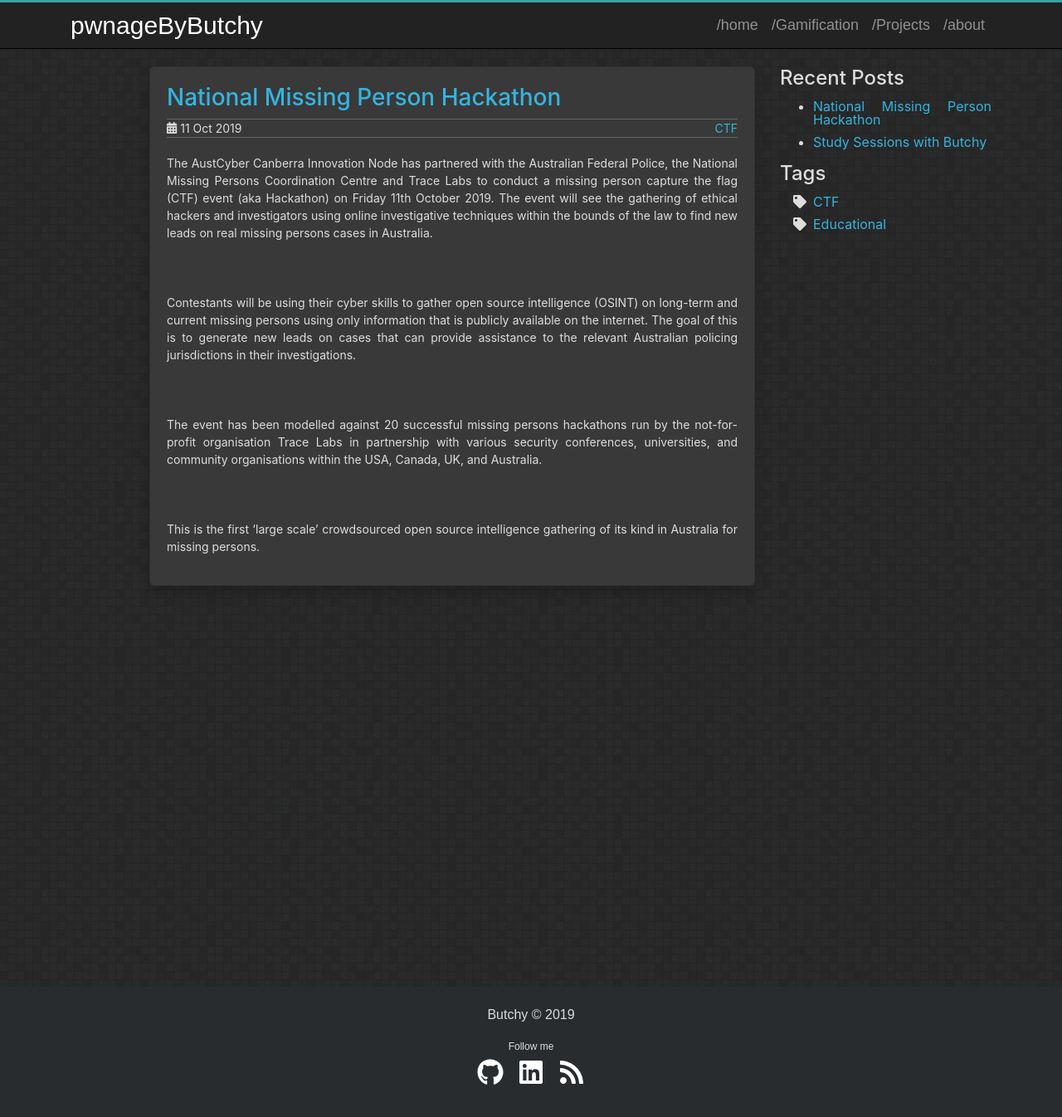
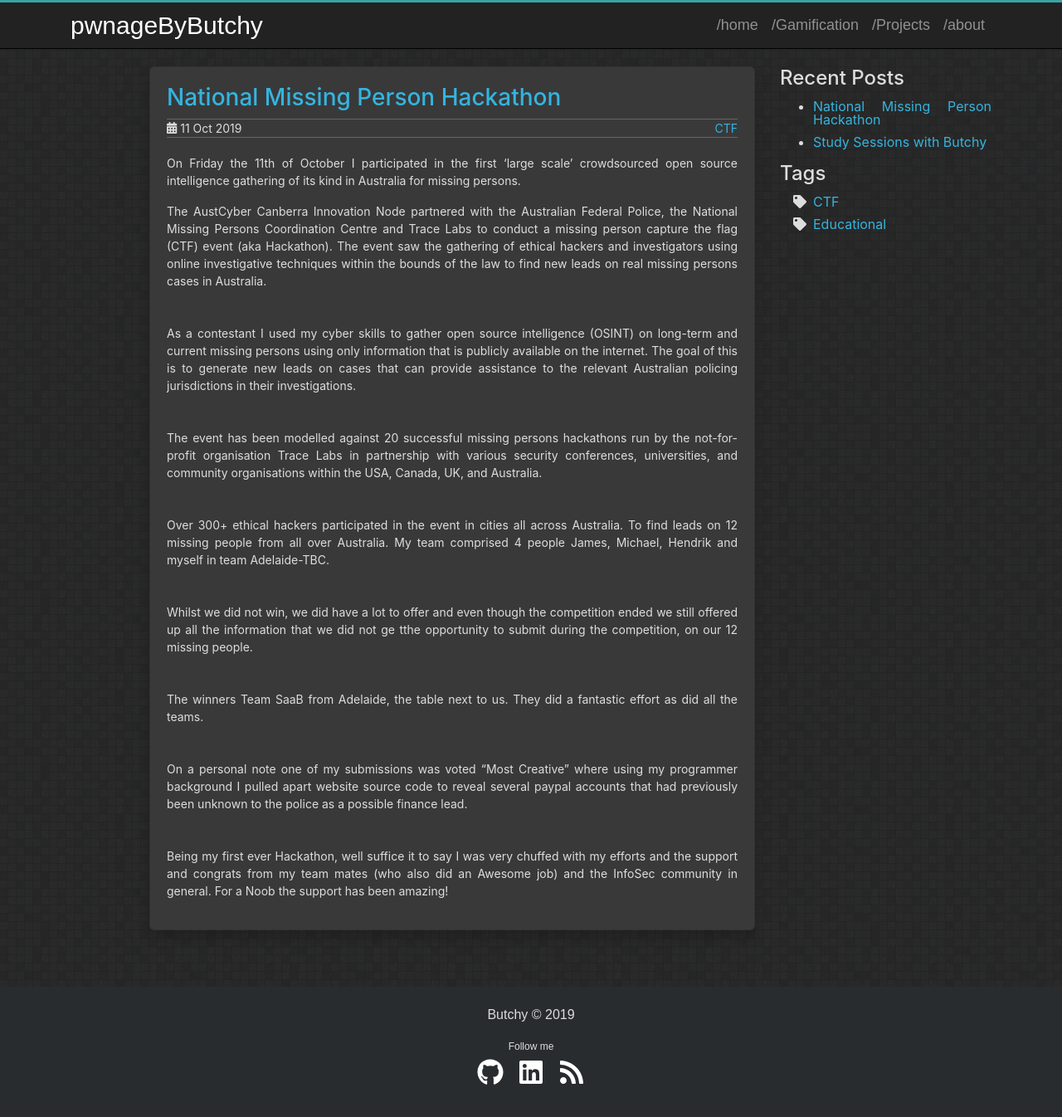
Before and after one commit to pwnageByButchy/pwnageByButchy.github.io, a Jekyll site: the page built from _posts/2019-10-11-national-missing-person-hackathon.md, in a window 1280 px wide and 1371 px high. Shown: the top 1346 px of the window at 83% size. Built offline with Jekyll 4.4.1, drawn with Linux system fonts in a browser that asks for light colours.

Commit message:
Update 2019-10-11-national-missing-person-hackathon.md

```diff
--- a/_posts/2019-10-11-national-missing-person-hackathon.md
+++ b/_posts/2019-10-11-national-missing-person-hackathon.md
@@ -5,11 +5,20 @@
 tags:
  - CTF
 ---
+On Friday the 11th of October I participated in the first ‘large scale’ crowdsourced open source intelligence gathering of its kind in Australia for missing persons.
 
-The AustCyber Canberra Innovation Node has partnered with the Australian Federal Police, the National Missing Persons Coordination Centre and Trace Labs to conduct a missing person capture the flag (CTF) event (aka Hackathon) on Friday 11th October 2019. The event will see the gathering of ethical hackers and investigators using online investigative techniques within the bounds of the law to find new leads on real missing persons cases in Australia.
-<br /><br />
-Contestants will be using their cyber skills to gather open source intelligence (OSINT) on long-term and current missing persons using only information that is publicly available on the internet. The goal of this is to generate new leads on cases that can provide assistance to the relevant Australian policing jurisdictions in their investigations.
-<br /><br />
+The AustCyber Canberra Innovation Node partnered with the Australian Federal Police, the National Missing Persons Coordination Centre and Trace Labs to conduct a missing person capture the flag (CTF) event (aka Hackathon). The event saw the gathering of ethical hackers and investigators using online investigative techniques within the bounds of the law to find new leads on real missing persons cases in Australia.
+<br />
+As a contestant I used my cyber skills to gather open source intelligence (OSINT) on long-term and current missing persons using only information that is publicly available on the internet. The goal of this is to generate new leads on cases that can provide assistance to the relevant Australian policing jurisdictions in their investigations.
+<br />
 The event has been modelled against 20 successful missing persons hackathons run by the not-for-profit organisation Trace Labs in partnership with various security conferences, universities, and community organisations within the USA, Canada, UK, and Australia.
-<br /><br />
-This is the first ‘large scale’ crowdsourced open source intelligence gathering of its kind in Australia for missing persons.
+<br />
+Over 300+ ethical hackers participated in the event in cities all across Australia. To find leads on 12 missing people from all over Australia. My team comprised 4 people James, Michael, Hendrik and myself in team Adelaide-TBC.
+<br />
+Whilst we did not win, we did have a lot to offer and even though the competition ended we still offered up all the information that we did not ge tthe opportunity to submit during the competition, on our 12 missing people.
+<br />
+The winners Team SaaB from Adelaide, the table next to us. They did a fantastic effort as did all the teams.
+<br />
+On a personal note one of my submissions was voted "Most Creative" where using my programmer background I pulled apart website source code to reveal several paypal accounts that had previously been unknown to the police as a possible finance lead.
+<br />
+Being my first ever Hackathon, well suffice it to say I was very chuffed with my efforts and the support and congrats from my team mates (who also did an Awesome job) and the InfoSec community in general. For a Noob the support has been amazing!
```
